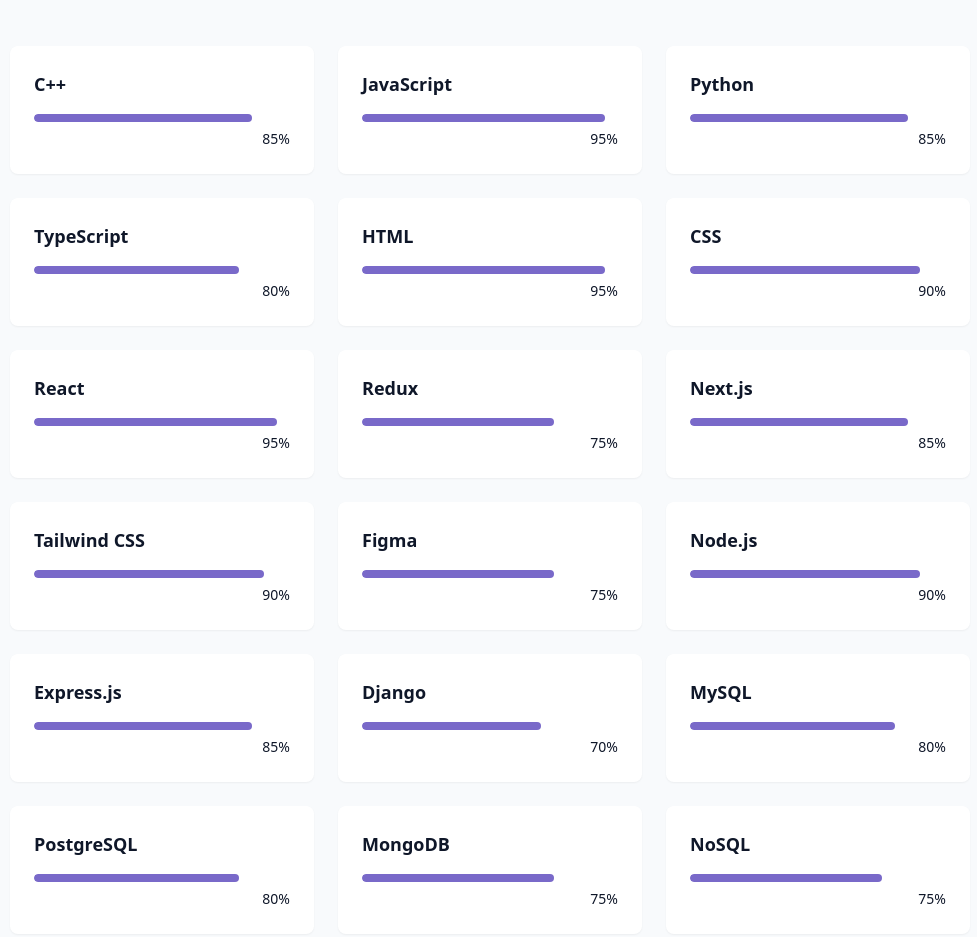
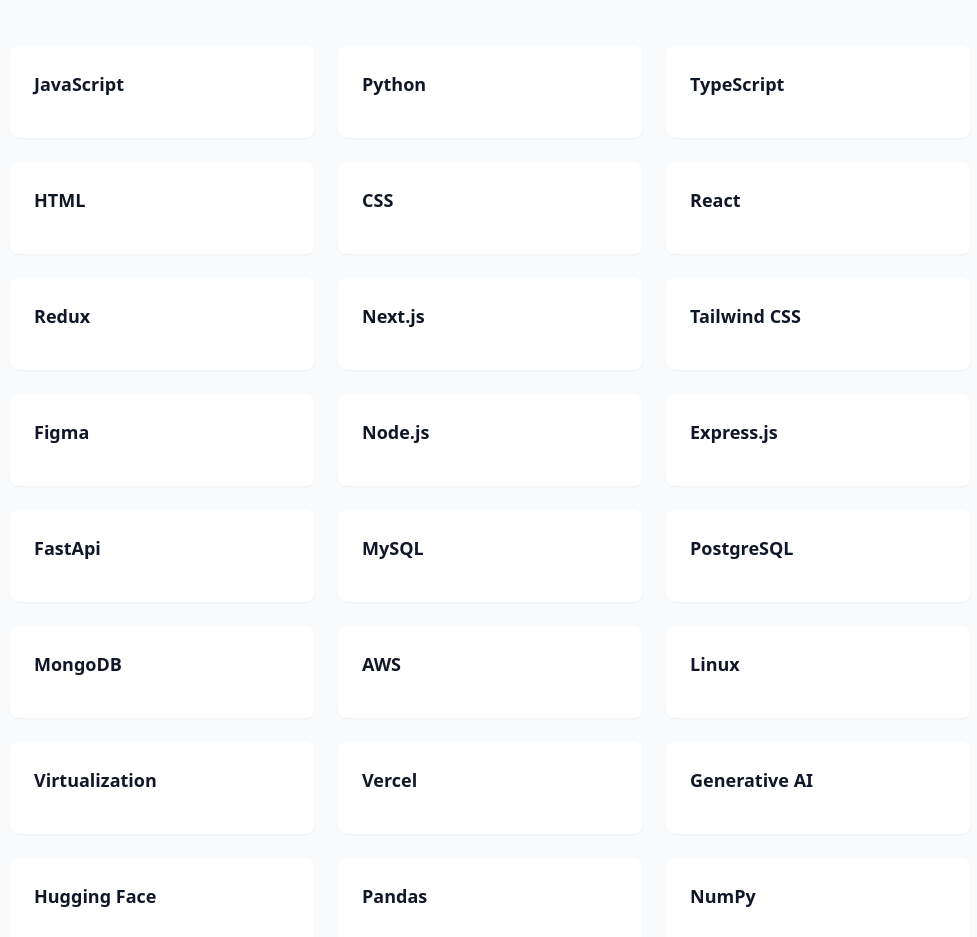
Before and after one commit to Shreyashgol/portfolio_3d, a React (Vite) app: page / in a window 1280 px wide. Shown: the part 1860-2797 px from the top of the page, without its empty margins (150-1127 px from the left). Built offline with nearby package versions, Linux system fonts and the light colour scheme.

Commit message:
Update skills list in SkillsSection component
Removed several skills and added new ones, including FastApi and Scikit-learn. Updated the skills list to reflect current expertise.

```diff
--- a/src/components/SkillsSection.jsx
+++ b/src/components/SkillsSection.jsx
@@ -3,7 +3,6 @@
 
 const skills = [
   // Programming Languages
-  { name: "C++", level: 85, category: "languages" },
   { name: "JavaScript", level: 95, category: "languages" },
   { name: "Python", level: 85, category: "languages" },
   { name: "TypeScript", level: 80, category: "languages" },
@@ -20,31 +19,28 @@
   // Backend
   { name: "Node.js", level: 90, category: "backend" },
   { name: "Express.js", level: 85, category: "backend" },
-  { name: "Django", level: 70, category: "backend" },
+  { name: "FastApi", level: 70, category: "backend" },
 
   // Databases
   { name: "MySQL", level: 80, category: "databases" },
   { name: "PostgreSQL", level: 80, category: "databases" },
   { name: "MongoDB", level: 75, category: "databases" },
-  { name: "NoSQL", level: 75, category: "databases" },
 
   // Cloud & DevOps
   { name: "AWS", level: 70, category: "cloud" },
   { name: "Linux", level: 80, category: "cloud" },
   { name: "Virtualization", level: 65, category: "cloud" },
-  { name: "Git/GitHub", level: 95, category: "cloud" },
   { name: "Vercel", level: 85, category: "cloud" },
 
   // Machine Learning / AI
   { name: "Generative AI", level: 75, category: "ai" },
   { name: "Hugging Face", level: 65, category: "ai" },
-  { name: "OpenCV", level: 70, category: "ai" },
 
   // Data & Analytics
   { name: "Pandas", level: 75, category: "data" },
   { name: "NumPy", level: 75, category: "data" },
   { name: "Matplotlib", level: 70, category: "data" },
-  { name: "Excel", level: 85, category: "data" },
+  { name: "Scikit-learn", level: 85, category: "data" },
 
   // Visualization Libraries
   { name: "Chart.js", level: 75, category: "visualization" },
@@ -55,10 +51,10 @@
   { name: "VS Code", level: 95, category: "other" },
   { name: "Firebase", level: 80, category: "other" },
   { name: "Prisma ORM", level: 75, category: "other" },
+  { name: "Git/GitHub", level: 95, category: "cloud" }
 ];
 
 const categories = [
-  "all",
   "languages",
   "frontend",
   "backend",
@@ -71,7 +67,6 @@
 ];
 
 const categoryLabels = {
-  all: "All Skills",
   languages: "Programming Languages",
   frontend: "Frontend",
   backend: "Backend",
@@ -122,18 +117,6 @@
               <div className="text-left mb-4">
                 <h3 className="font-semibold text-lg"> {skill.name}</h3>
               </div>
-              <div className="w-full bg-secondary/50 h-2 rounded-full overflow-hidden">
-                <div
-                  className="bg-primary h-2 rounded-full origin-left animate-[grow_1.5s_ease-out]"
-                  style={{ width: skill.level + "%" }}
-                />
-              </div>
-
-              <div className="text-right mt-1">
-                <span className="text-sm text-muted-foreground">
-                  {skill.level}%
-                </span>
-              </div>
             </div>
           ))}
         </div>
```
